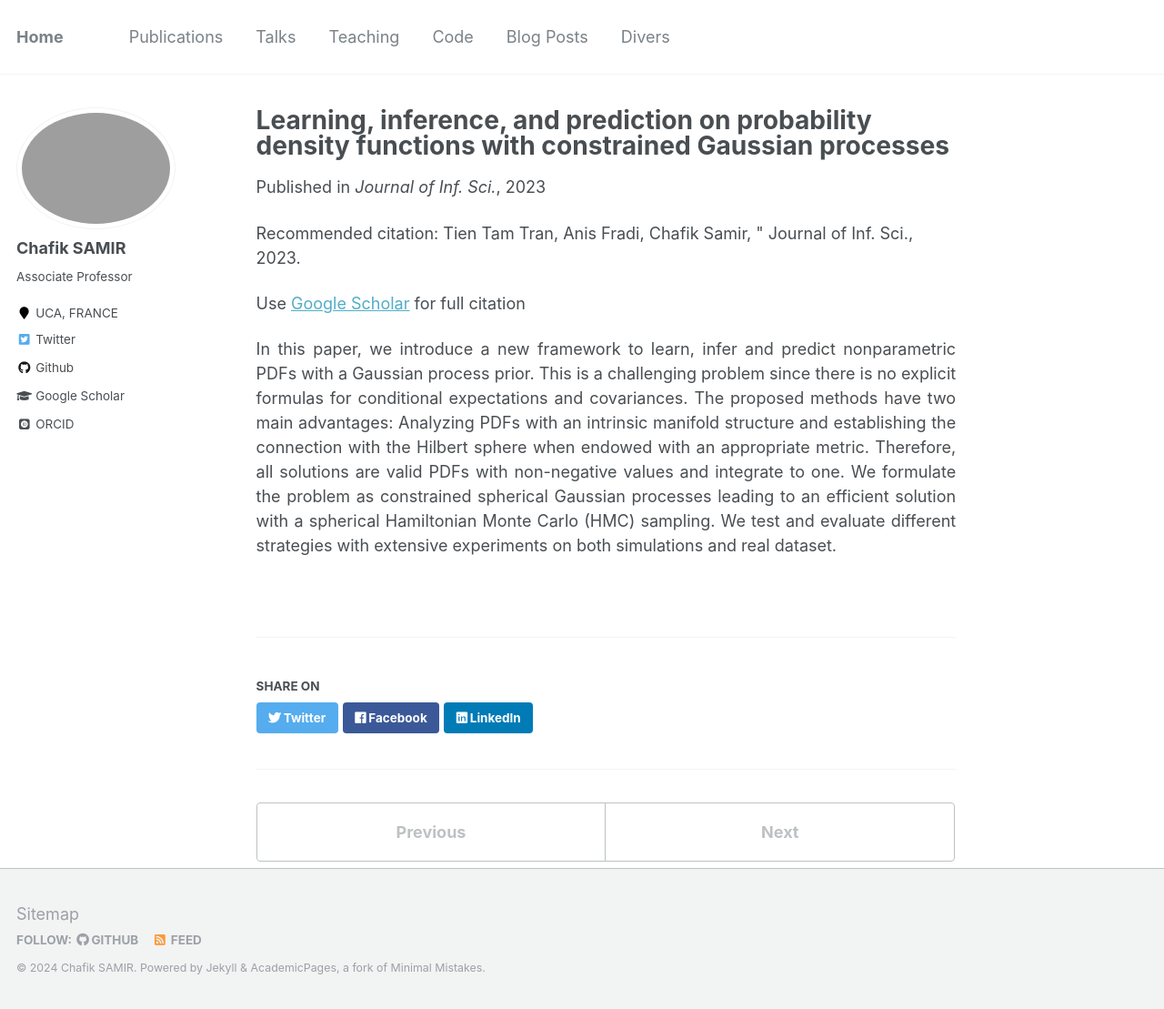
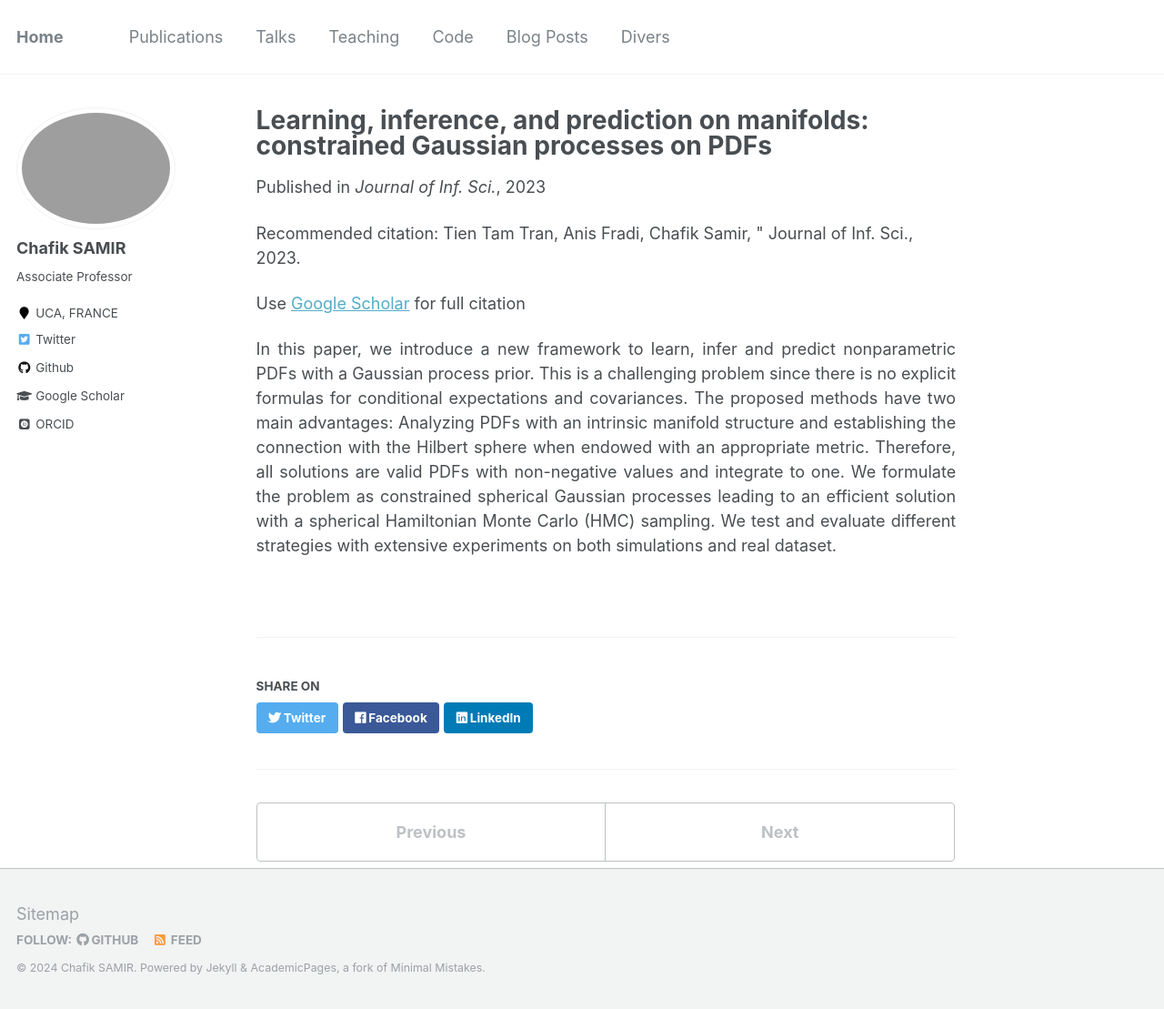
Before and after one commit to Chsamir/chsamir.github.io, a Jekyll site: the page built from _publications/2023-01-01-Learning-inference-and-prediction-on-probability-density-functions-with-constrained-Gaussian-processes.md, in a window 1280 px wide and 1109 px high. Shown: the whole window at 91% size. Built offline with Jekyll 4.4.1, drawn with Linux system fonts in a browser that asks for light colours; some web fonts are replaced.

Commit message:
Update 2023-01-01-Learning-inference-and-prediction-on-probability-density-functions-with-constrained-Gaussian-processes.md

```diff
--- a/_publications/2023-01-01-Learning-inference-and-prediction-on-probability-density-functions-with-constrained-Gaussian-processes.md
+++ b/_publications/2023-01-01-Learning-inference-and-prediction-on-probability-density-functions-with-constrained-Gaussian-processes.md
@@ -1,5 +1,5 @@
 ---
-title: "Learning, inference, and prediction on probability density functions with constrained Gaussian processes"
+title: "Learning, inference, and prediction on manifolds: constrained Gaussian processes on PDFs"
 collection: publications
 permalink: /publication/2023-01-01-Learning-inference-and-prediction-on-probability-density-functions-with-constrained-Gaussian-processes
 date: 2023-01-01
```
